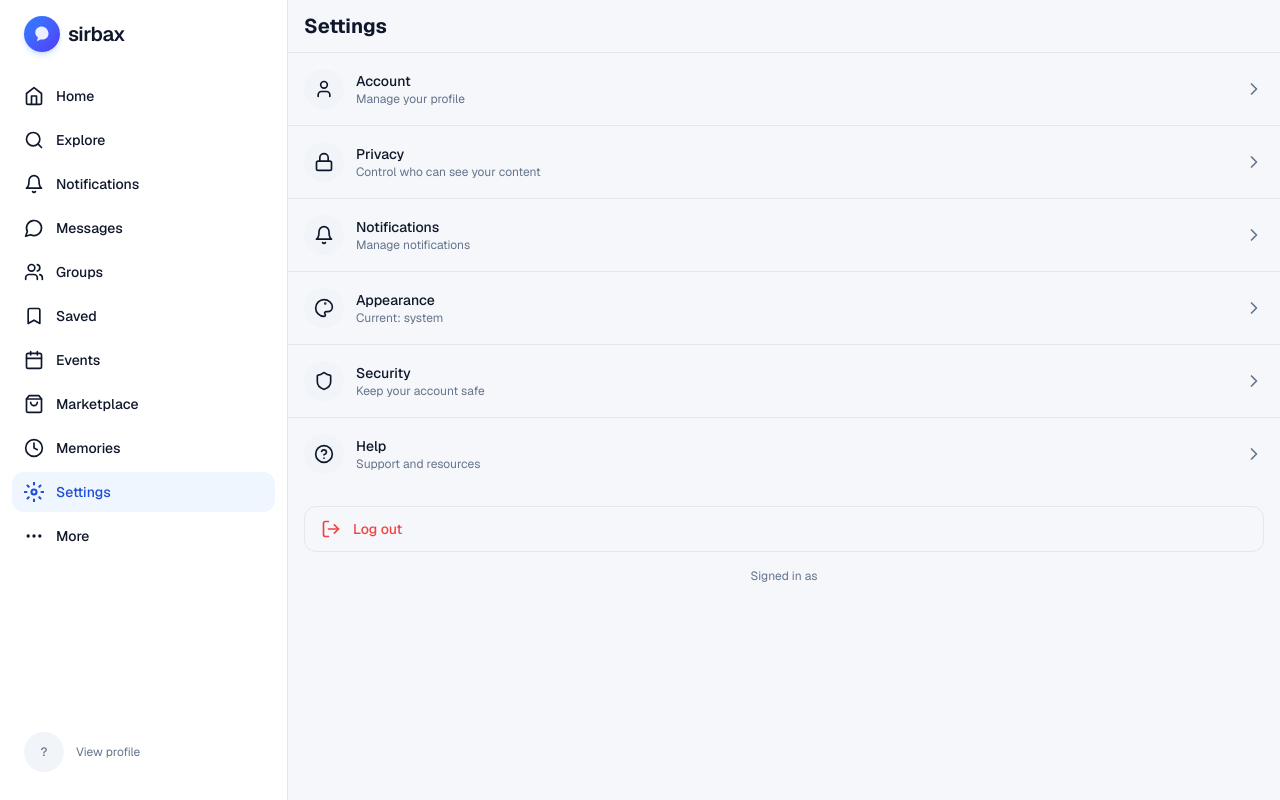
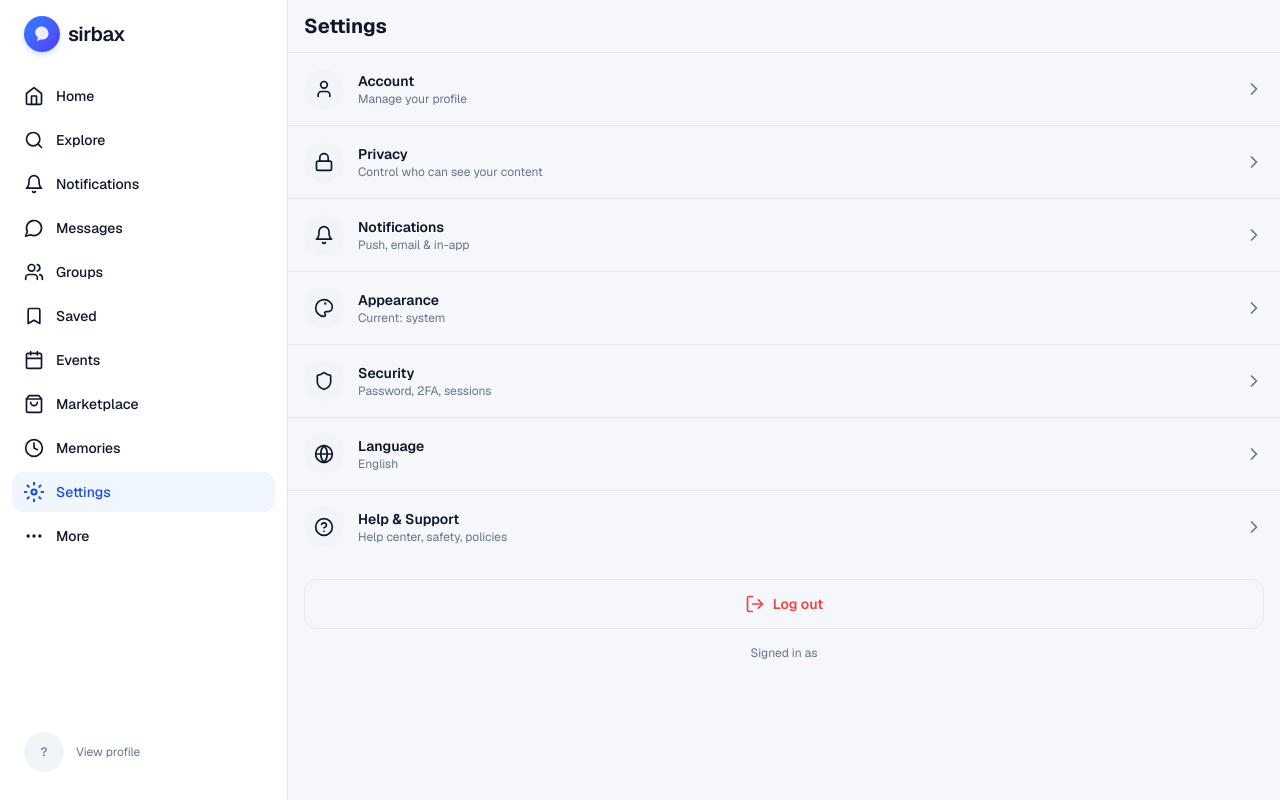
Before and after one commit to Levy254885/sirbax, a Next.js app: page /settings in a window 1280 px wide. Built offline with nearby package versions, Linux system fonts and the light colour scheme; sample sign-in values are in the browser's storage.

Commit message:
style: profile, explore, settings, messages, notifications redesign

```diff
--- a/src/app/(main)/profile/page.tsx
+++ b/src/app/(main)/profile/page.tsx
@@ -8,9 +8,11 @@ import { useAuth } from "@/context/AuthContext";
 import { DEMO_POSTS } from "@/lib/demo-data";
 import { Settings } from "@/components/ui/Icons";
 import Link from "next/link";
+import { useState } from "react";
 
 export default function ProfilePage() {
   const { user } = useAuth();
+  const [tab, setTab] = useState(0);
   if (!user) return null;
 
   return (
@@ -20,34 +22,48 @@ export default function ProfilePage() {
         <Link href="/settings" className="p-1"><Settings className="h-6 w-6" /></Link>
       </div>
 
-      <div className="px-4 py-6">
-        <div className="flex items-start gap-6">
-          <Avatar src={user.avatarUrl} alt={user.nickname} size="2xl" className="h-20 w-20 md:h-24 md:w-24" />
-          <div className="flex-1">
-            <div className="mb-3 flex flex-wrap items-center gap-2">
-              <h1 className="hidden text-xl font-light md:block">{user.nickname}</h1>
-              <Button variant="secondary" size="sm" className="font-semibold">Edit profile</Button>
-              <Link href="/settings" className="hidden md:block">
-                <Button variant="ghost" size="icon"><Settings className="h-5 w-5" /></Button>
-              </Link>
-            </div>
-            <div className="mb-3 flex gap-6 text-sm">
-              <span><strong className="font-semibold">{user.postsCount}</strong> posts</span>
-              <button><strong className="font-semibold">{user.followersCount.toLocaleString()}</strong> followers</button>
-              <button><strong className="font-semibold">{user.followingCount}</strong> following</button>
-            </div>
-            <p className="text-sm font-semibold">{user.nickname}</p>
-            {user.bio && <p className="text-sm text-foreground/80">{user.bio}</p>}
+      <div className="bg-card px-4 pb-4 pt-6">
+        <div className="flex items-start gap-4">
+          <Avatar src={user.avatarUrl} alt={user.nickname} className="h-20 w-20 ring-4 ring-primary/10 md:h-24 md:w-24" />
+          <div className="min-w-0 flex-1 pt-1">
+            <h1 className="truncate text-xl font-bold">{user.nickname}</h1>
+            <p className="mt-1 text-sm text-muted-foreground line-clamp-2">
+              {user.bio || "Just a curious mind. Here for good vibes and great conversations."}
+            </p>
           </div>
+        </div>
+
+        <div className="mt-5 flex justify-around text-center">
+          <div>
+            <p className="text-lg font-bold">{user.postsCount}</p>
+            <p className="text-xs text-muted-foreground">Posts</p>
+          </div>
+          <button>
+            <p className="text-lg font-bold">{user.followersCount.toLocaleString()}</p>
+            <p className="text-xs text-muted-foreground">Followers</p>
+          </button>
+          <button>
+            <p className="text-lg font-bold">{user.followingCount}</p>
+            <p className="text-xs text-muted-foreground">Following</p>
+          </button>
+        </div>
+
+        <div className="mt-4 flex gap-2">
+          <Button variant="secondary" size="sm" className="flex-1">Edit profile</Button>
+          <Button variant="outline" size="sm" className="flex-1">Share profile</Button>
+          <Link href="/settings">
+            <Button variant="outline" size="icon"><Settings className="h-4 w-4" /></Button>
+          </Link>
         </div>
       </div>
 
-      <div className="flex border-t border-border">
-        {["Posts", "Saved", "Tagged"].map((t, i) => (
+      <div className="flex border-b border-border bg-card">
+        {["Posts", "Replies", "Media", "Likes"].map((t, i) => (
           <button
             key={t}
-            className={`flex-1 py-3 text-center text-xs font-semibold uppercase tracking-wider ${
-              i === 0 ? "border-t-2 border-foreground text-foreground" : "text-muted-foreground"
+            onClick={() => setTab(i)}
+            className={`flex-1 py-3 text-center text-sm font-semibold ${
+              tab === i ? "border-b-2 border-primary text-primary" : "text-muted-foreground"
             }`}
           >
             {t}
@@ -55,9 +71,11 @@ export default function ProfilePage() {
         ))}
       </div>
 
-      {DEMO_POSTS.map((p) => (
-        <PostCard key={p.id} post={p} />
-      ))}
+      <div className="pt-2">
+        {DEMO_POSTS.map((p) => (
+          <PostCard key={p.id} post={p} />
+        ))}
+      </div>
     </AppShell>
   );
 }
--- a/src/app/(main)/settings/page.tsx
+++ b/src/app/(main)/settings/page.tsx
@@ -1,49 +1,75 @@
 "use client";
+
 import { AppShell } from "@/components/layout/AppShell";
 import { useAuth } from "@/context/AuthContext";
 import { useTheme } from "@/context/ThemeContext";
 import { useRouter } from "next/navigation";
-import { User, Lock, Bell, Palette, Shield, HelpCircle, LogOut, ChevronRight } from "@/components/ui/Icons";
+import {
+  User, Lock, Bell, Palette, Shield, HelpCircle, LogOut, ChevronRight, Globe,
+} from "@/components/ui/Icons";
 
 const sections = [
   { icon: User, label: "Account", desc: "Manage your profile", href: "/settings" },
   { icon: Lock, label: "Privacy", desc: "Control who can see your content", href: "/settings/privacy" },
-  { icon: Bell, label: "Notifications", desc: "Manage notifications", href: "/settings" },
+  { icon: Bell, label: "Notifications", desc: "Push, email & in-app", href: "/settings" },
   { icon: Palette, label: "Appearance", desc: "Light, dark or system", href: null },
-  { icon: Shield, label: "Security", desc: "Keep your account safe", href: "/settings" },
-  { icon: HelpCircle, label: "Help", desc: "Support and resources", href: "/settings" },
+  { icon: Shield, label: "Security", desc: "Password, 2FA, sessions", href: "/settings" },
+  { icon: Globe, label: "Language", desc: "English", href: "/settings" },
+  { icon: HelpCircle, label: "Help & Support", desc: "Help center, safety, policies", href: "/settings" },
 ];
 
 export default function SettingsPage() {
   const { logout, user } = useAuth();
   const { theme, setTheme } = useTheme();
   const router = useRouter();
+
   return (
     <AppShell showRight={false}>
-      <div className="border-b border-border px-4 py-3"><h1 className="text-xl font-bold">Settings</h1></div>
+      <div className="border-b border-border px-4 py-3">
+        <h1 className="text-xl font-bold">Settings</h1>
+      </div>
+
       <div className="divide-y divide-border">
         {sections.map(({ icon: Icon, label, desc, href }) => (
-          <button key={label} className="flex w-full items-center gap-3 px-4 py-4 text-left hover:bg-muted/50" onClick={() => {
-            if (label === "Appearance") {
-              setTheme(theme === "light" ? "dark" : theme === "dark" ? "system" : "light");
-              return;
-            }
-            if (href) router.push(href);
-          }}>
-            <div className="flex h-10 w-10 items-center justify-center rounded-full bg-muted"><Icon className="h-5 w-5" /></div>
+          <button
+            key={label}
+            className="flex w-full items-center gap-3.5 px-4 py-4 text-left hover:bg-muted/50"
+            onClick={() => {
+              if (label === "Appearance") {
+                setTheme(theme === "light" ? "dark" : theme === "dark" ? "system" : "light");
+                return;
+              }
+              if (href) router.push(href);
+            }}
+          >
+            <div className="flex h-10 w-10 items-center justify-center rounded-full bg-muted">
+              <Icon className="h-5 w-5" />
+            </div>
             <div className="flex-1">
-              <p className="text-sm font-medium">{label}</p>
-              <p className="text-xs text-muted-foreground">{label === "Appearance" ? `Current: ${theme}` : desc}</p>
+              <p className="text-sm font-semibold">{label}</p>
+              <p className="text-xs text-muted-foreground">
+                {label === "Appearance" ? `Current: ${theme}` : desc}
+              </p>
             </div>
             <ChevronRight className="h-5 w-5 text-muted-foreground" />
           </button>
         ))}
       </div>
+
       <div className="p-4">
-        <button onClick={async () => { await logout(); router.push("/"); }} className="flex w-full items-center gap-3 rounded-xl border border-destructive/30 px-4 py-3 text-destructive hover:bg-destructive/10">
-          <LogOut className="h-5 w-5" /><span className="text-sm font-medium">Log out</span>
+        <button
+          onClick={async () => {
+            await logout();
+            router.push("/");
+          }}
+          className="flex w-full items-center justify-center gap-2 rounded-xl border border-destructive/30 py-3.5 text-sm font-semibold text-destructive hover:bg-destructive/10"
+        >
+          <LogOut className="h-5 w-5" />
+          Log out
         </button>
-        <p className="mt-4 text-center text-xs text-muted-foreground">Signed in as {user?.nickname}</p>
+        <p className="mt-4 text-center text-xs text-muted-foreground">
+          Signed in as {user?.nickname}
+        </p>
       </div>
     </AppShell>
   );
```
